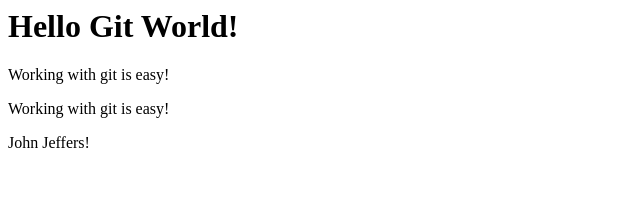
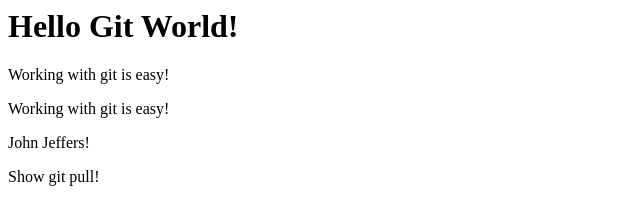
Before and after one commit to jmjeffers/GitGithubMasterclass, a plain HTML site: page index.html in a window 1280 px wide. Shown: the whole page, without its empty margins (0-640 px from the left). Drawn offline with Linux system fonts and the light colour scheme.

Commit message:
Update index.html

```diff
--- a/index.html
+++ b/index.html
@@ -9,3 +9,6 @@
 <div>
     <p>John Jeffers!</p>
 </div>
+<div>
+    <p>Show git pull!</p>
+</div>
```
